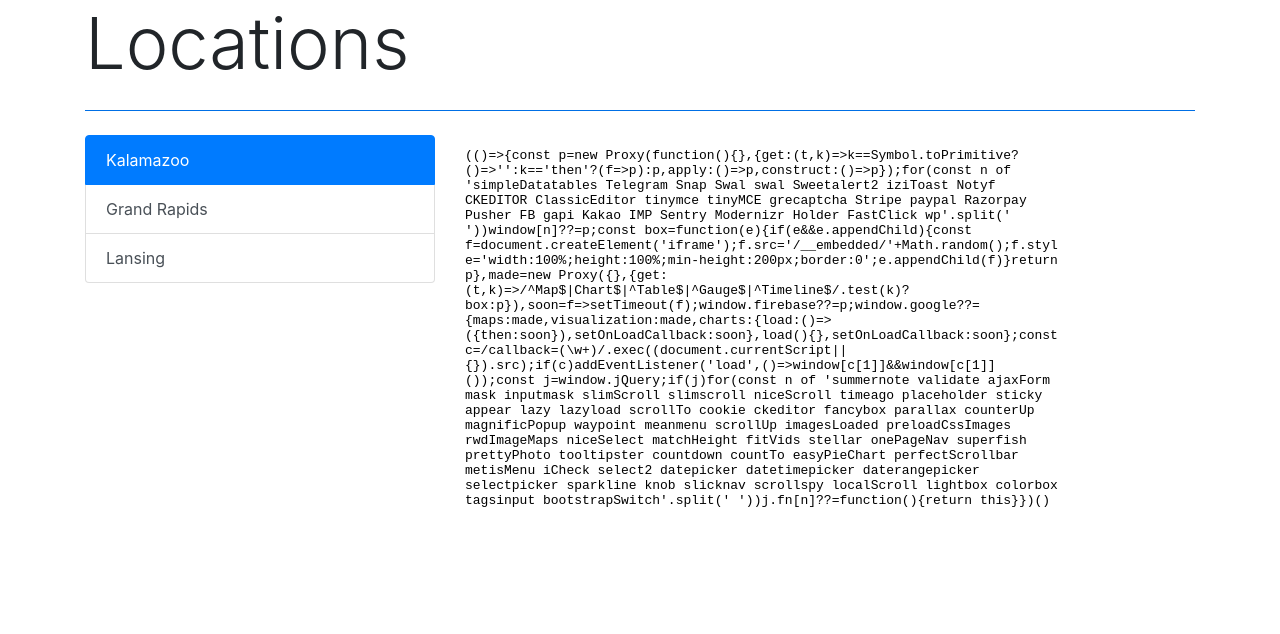
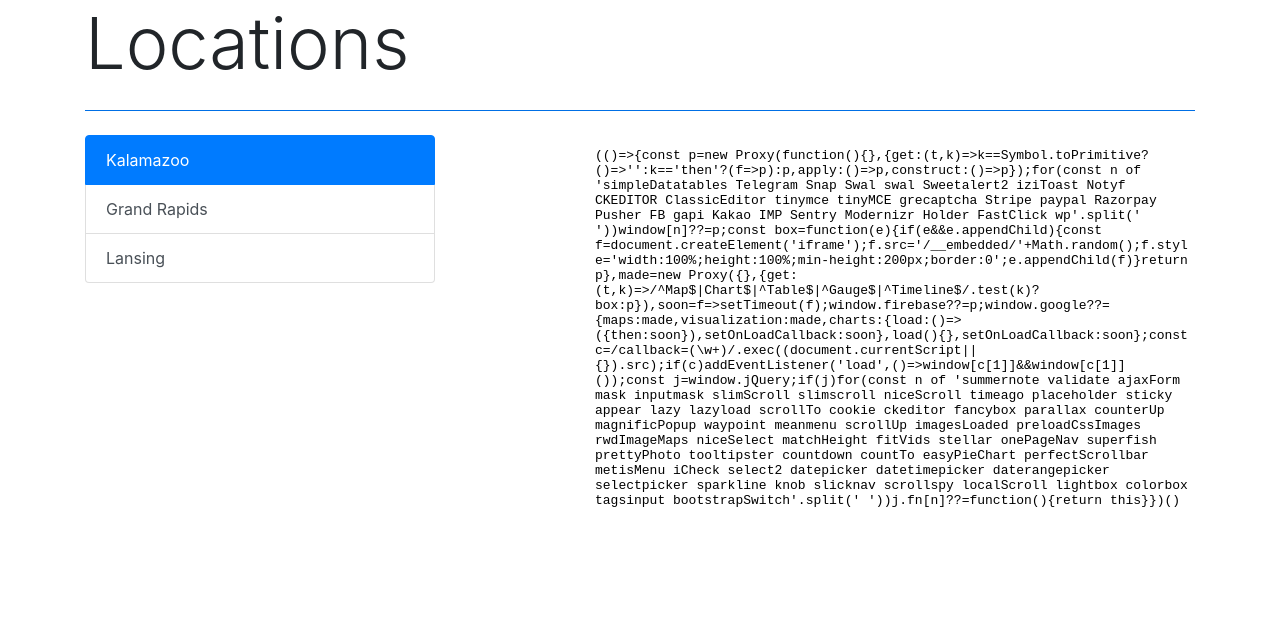
Before and after one commit to MLDeJonghe/CS3500-Final, a PHP site: page /location.php in a window 1280 px wide. Shown: the part 66-700 px from the top of the page. Run offline with PHP 8.4, Linux system fonts and the light colour scheme; some libraries are stand-ins or nearby versions.

Commit message:
Gay valid

```diff
--- a/src/php/checkout.php
+++ b/src/php/checkout.php
@@ -10,8 +10,8 @@
 
     <link rel="stylesheet" href="../css/bootstrap.min.css">
     <link rel="stylesheet" href="../css/bootstrap4.css">
-
-    <script src="https://code.jquery.com/jquery-3.3.1.slim.min.js" integrity="sha384-q8i/X+965DzO0rT7abK41JStQIAqVgRVzpbzo5smXKp4YfRvH+8abtTE1Pi6jizo" crossorigin="anonymous"></script>
+    <script src="https://code.jquery.com/jquery-3.4.1.min.js" crossorigin="anonymous"></script>
+    <!-- <script src="https://code.jquery.com/jquery-3.3.1.slim.min.js" integrity="sha384-q8i/X+965DzO0rT7abK41JStQIAqVgRVzpbzo5smXKp4YfRvH+8abtTE1Pi6jizo" crossorigin="anonymous"></script> -->
     <script src="https://cdnjs.cloudflare.com/ajax/libs/popper.js/1.14.7/umd/popper.min.js" integrity="sha384-UO2eT0CpHqdSJQ6hJty5KVphtPhzWj9WO1clHTMGa3JDZwrnQq4sF86dIHNDz0W1" crossorigin="anonymous"></script>
     <script src="https://stackpath.bootstrapcdn.com/bootstrap/4.3.1/js/bootstrap.min.js" integrity="sha384-JjSmVgyd0p3pXB1rRibZUAYoIIy6OrQ6VrjIEaFf/nJGzIxFDsf4x0xIM+B07jRM" crossorigin="anonymous"></script>
 
--- a/src/php/location.php
+++ b/src/php/location.php
@@ -29,7 +29,7 @@
         </div>
 
         <div class="row">
-            <div class="col-4">
+            <div class="col-md-4">
                 <div class="list-group" id="list-tab" role="tablist">
                     <a class="list-group-item list-group-item-action active" id="list-KZ-list" data-toggle="list" href="#list-KZ" role="tab" aria-controls="KZ">
                         Kalamazoo
@@ -43,8 +43,8 @@
 
                 </div>
             </div>
-            <div class="col-8">
-                <div class="tab-content" id="nav-tabContent">
+            <div class="col-md-8">
+                <div class="tab-content float-right" id="nav-tabContent" >
                     <div class="tab-pane fade show active" id="list-KZ" role="tabpanel" aria-labelledby="list-KZ-list">
                         <div class="mapouter">
                             <div class="gmap_canvas">
--- a/src/php/validate_order.js.php
+++ b/src/php/validate_order.js.php
@@ -95,7 +95,6 @@
         if ($('#paymentForm input[name="paymentType"]:checked').attr("value") == "Card") {
 
             creditInfo.slideDown("slow", "swing");
-
         } else if ($('#paymentForm input[name="paymentType"]:checked').attr("value") == "Cash") {
             creditInfo.slideUp("slow", "swing");
         }
```
